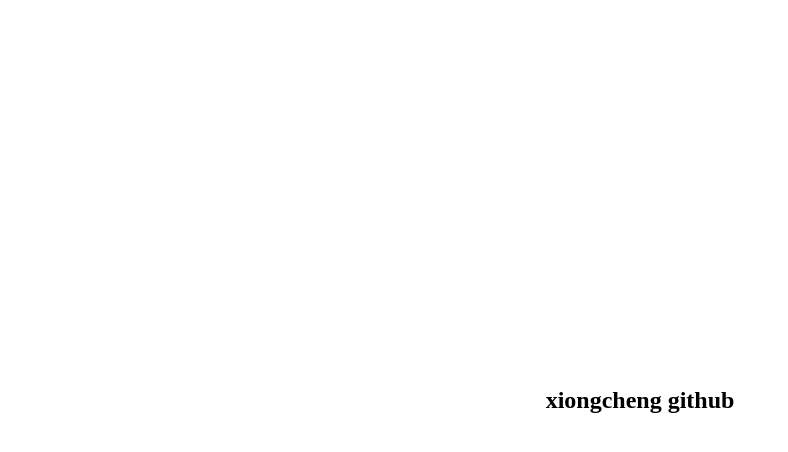
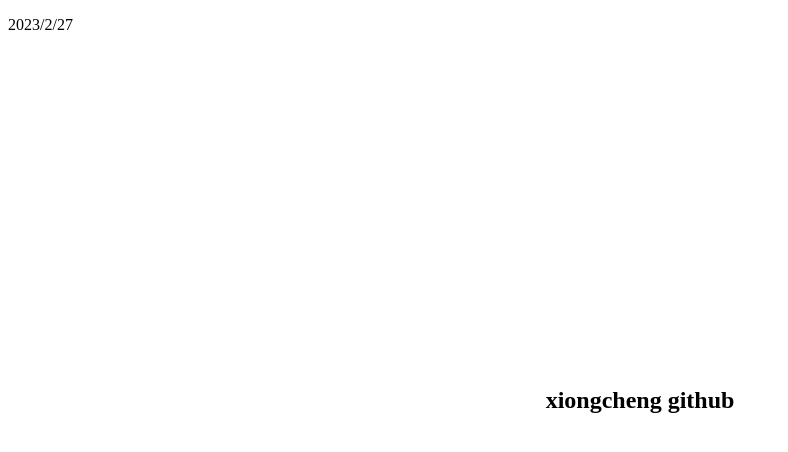
Before and after one commit to xiongcheng1107/xiongcheng1107.github.io, a plain HTML site: page index.html in a window 1280 px wide. Shown: the whole page, without its empty margins (0-788 px from the left). Drawn offline with Linux system fonts and the light colour scheme.

Commit message:
test2023/2/27

```diff
--- a/index.html
+++ b/index.html
@@ -22,5 +22,6 @@
 </head>
 <body>
   <h2 class="center">xiongcheng github</h2>
+  <p>2023/2/27</p>
 </body>
 </html>
```
